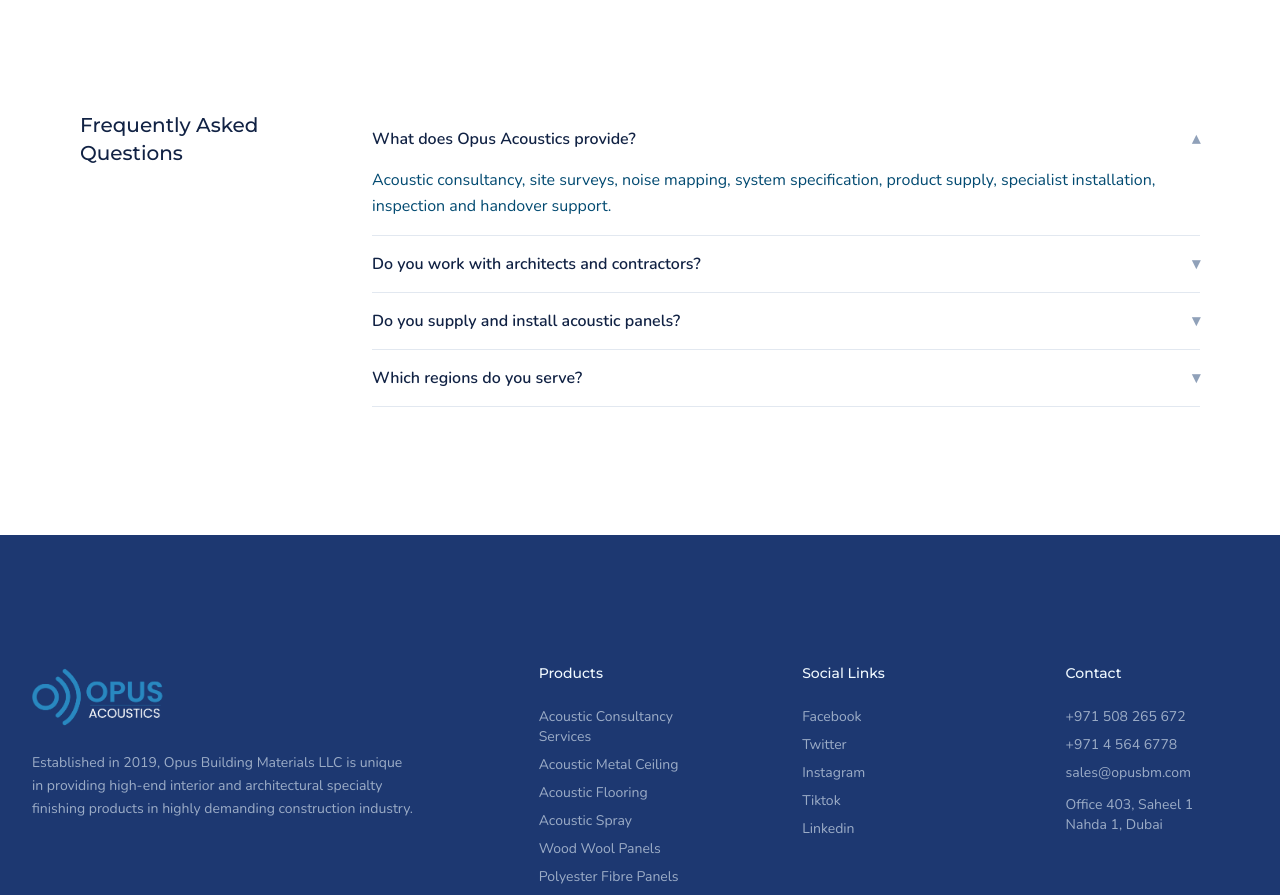
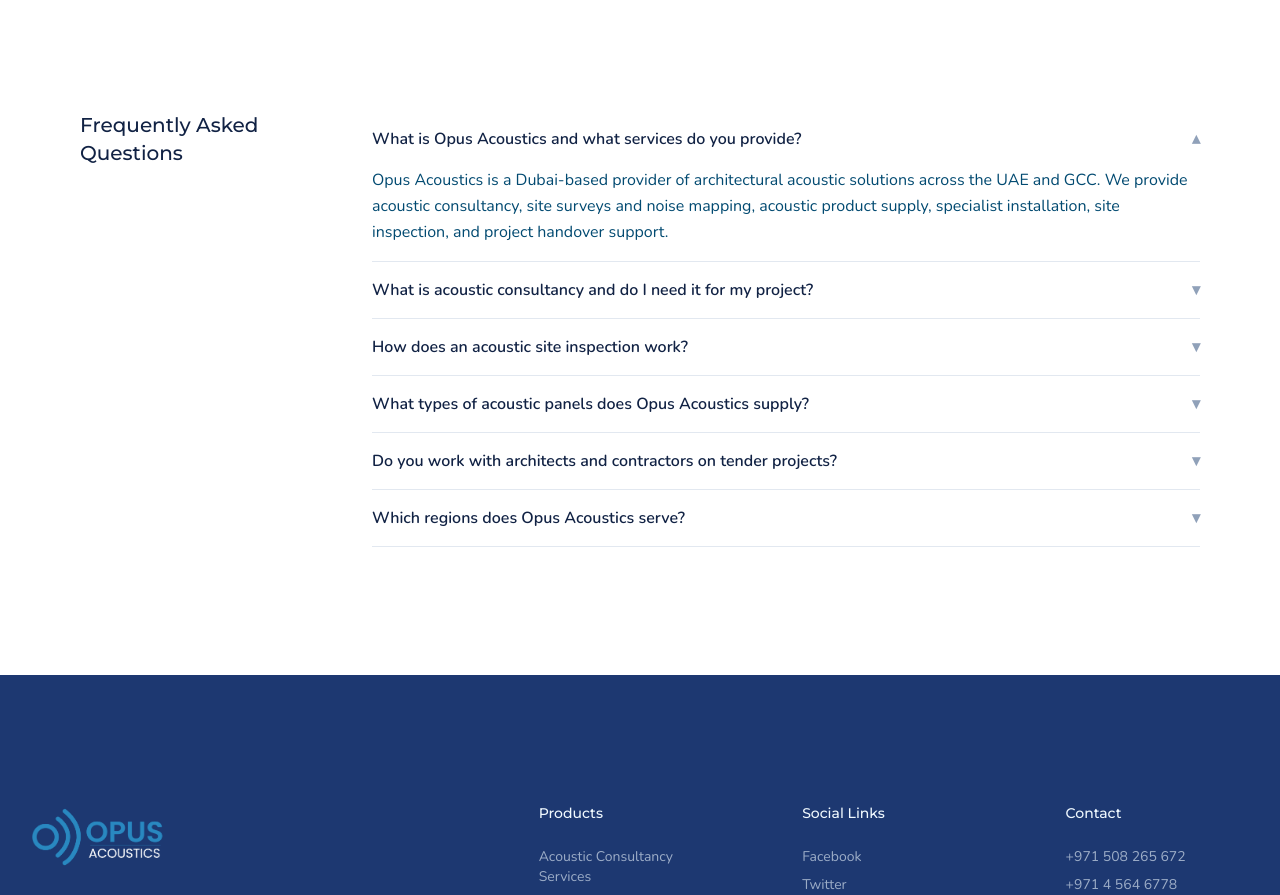
Before and after one commit to ToxicNinja12/opus, a React (Vite) app: page / in a window 1280 px wide. Shown: the part 5140-6035 px from the top of the page. Built offline with nearby package versions, Linux system fonts and the light colour scheme.

Commit message:
Rewrite FAQ

```diff
--- a/src/sections/FAQ.jsx
+++ b/src/sections/FAQ.jsx
@@ -7,23 +7,49 @@
         Frequently Asked Questions
       </h2>
       <Accordion>
-        <AccordionItem title="What does Opus Acoustics provide?" defaultOpen>
-          Acoustic consultancy, site surveys, noise mapping, system
-          specification, product supply, specialist installation, inspection and
-          handover support.
+        <AccordionItem
+          title="What is Opus Acoustics and what services do you provide?"
+          defaultOpen
+        >
+          Opus Acoustics is a Dubai-based provider of architectural acoustic
+          solutions across the UAE and GCC. We provide acoustic consultancy,
+          site surveys and noise mapping, acoustic product supply, specialist
+          installation, site inspection, and project handover support.
         </AccordionItem>
-        <AccordionItem title="Do you work with architects and contractors?">
-          Yes. We coordinate with architects, interior designers, acoustic
-          consultants, main contractors, MEP teams and developers.
+        <AccordionItem title="What is acoustic consultancy and do I need it for my project?">
+          Acoustic consultancy is the process of designing a space's sound
+          performance before construction begins, covering reverberation
+          control, noise isolation, and material selection. It's recommended for
+          any project where speech clarity, privacy, or noise control matters —
+          such as offices, schools, auditoriums, healthcare facilities, and
+          hospitality venues.
         </AccordionItem>
-        <AccordionItem title="Do you supply and install acoustic panels?">
-          Yes. Our portfolio includes fabric, polyester, perforated wood, wood
-          wool, slatted timber, ceiling, spray and sound-isolation systems.
+        <AccordionItem title="How does an acoustic site inspection work?">
+          An acoustic site inspection involves on-site measurement of noise
+          levels, reverberation time, and sound transmission to verify that
+          installed acoustic systems meet the required performance standards.
+          Opus Acoustics provides detailed inspection reports with corrective
+          recommendations where gaps are found.
         </AccordionItem>
-        <AccordionItem title="Which regions do you serve?">
-          We support projects across the UAE and GCC through our Dubai
-          headquarters, with international coordination through our Europe
-          branch.
+        <AccordionItem title="What types of acoustic panels does Opus Acoustics supply?">
+          Opus Acoustics supplies a full range of acoustic panels including
+          AcouFAB (stretch fabric panels), AcouMAX (polyester fibre panels),
+          AcouWOOD (acoustic wooden perforated panels), AcouWOOL (acoustic wood
+          wool panels), AcouSLATS (wooden slatted panels), acoustic spray, and
+          acoustic glass partitions.
+        </AccordionItem>
+        <AccordionItem title="Do you work with architects and contractors on tender projects?">
+          Yes. Opus Acoustics supports architects, interior designers, and
+          contractors from concept through tender and construction, providing
+          technical submittals, fire performance data, samples, and
+          specification documentation to meet project and compliance
+          requirements.
+        </AccordionItem>
+        <AccordionItem title="Which regions does Opus Acoustics serve?">
+          Opus Acoustics is headquartered in Dubai, UAE, and serves projects
+          across the UAE and wider GCC region, with an international branch in
+          Europe supporting cross-border coordination, sourcing, and
+          partnerships.
         </AccordionItem>
       </Accordion>
     </section>
```
